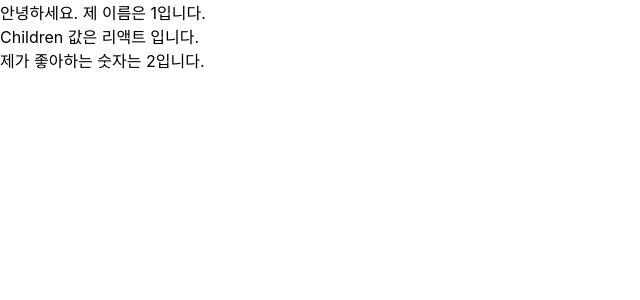
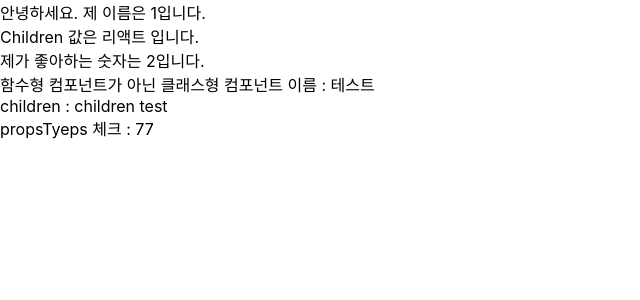
Before and after one commit to forget1026/ReactPrac, a React (Create React App) app in the folder cheapter3/: page / in a window 1280 px wide. Shown: the top 300 px of the page, without its empty margins (0-640 px from the left). Built offline with nearby package versions, Linux system fonts and the light colour scheme.

Commit message:
class형 component에서 props 사용법

```diff
--- a/cheapter3/src/App.js
+++ b/cheapter3/src/App.js
@@ -1,7 +1,11 @@
 import React from 'react';
 import MyComponent from './MyComponent';
+import MyClassComponent from './MyClassComponent';
 
 const App = () => {
-  return <MyComponent name={"1"} favoriteNumber={2}>리액트</MyComponent>;
+  return <>
+        <MyComponent name={"1"} favoriteNumber={2}>리액트</MyComponent>
+        <MyClassComponent name={"테스트"} favoriteNumber={77}>children test</MyClassComponent>
+    </>;
 }
 export default App;
--- /dev/null
+++ b/cheapter3/src/MyClassComponent.js
@@ -0,0 +1,26 @@
+import React, { Component } from 'react';
+import PropTypes from 'prop-types';
+
+class MyClassComponent extends Component {
+    render() {
+        const { name, favoriteNumber, children } = this.props;
+        return (
+            <div>
+                함수형 컴포넌트가 아닌 클래스형 컴포넌트
+                이름 : {name} <br></br>
+                children : {children} <br></br>
+                propsTyeps 체크 : {favoriteNumber} <br></br>
+            </div>
+        );
+    }
+}
+
+MyClassComponent.defualtProps = {
+    name: '클래스형 컴포넌트'
+};
+MyClassComponent.propTypes = {
+    name: PropTypes.string,
+    favoriteNumber: PropTypes.number.isRequired
+};
+
+export default MyClassComponent;
```
